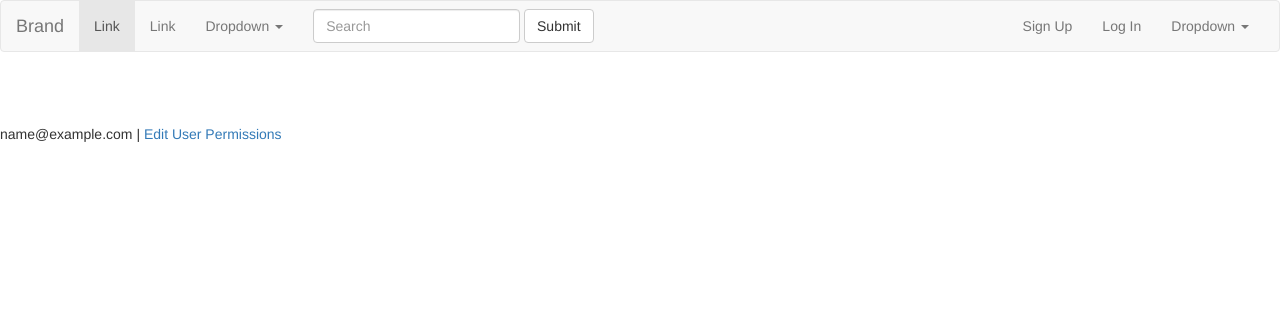
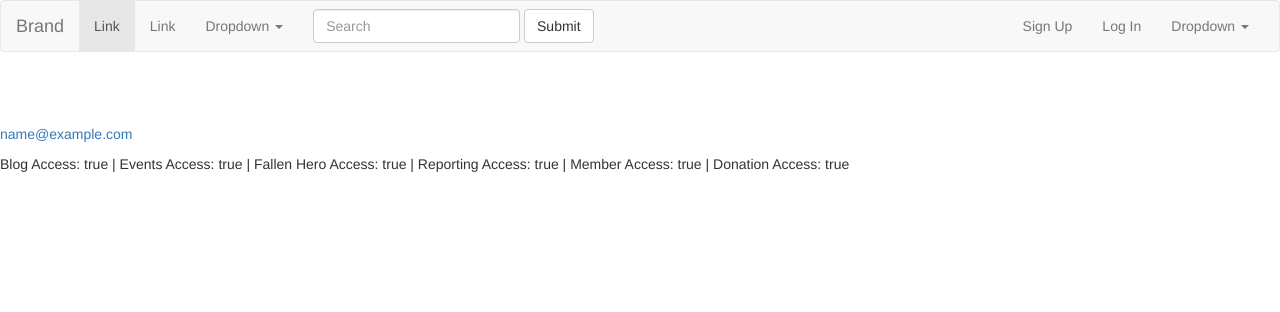
Before and after one commit to the-difference-engine/one-hundred-club, a Rails app: page /users in a window 1280 px wide. Shown: the top 312 px of the page. Run offline with Rails 7, Linux system fonts and the light colour scheme; tables that the repository leaves empty hold one stand-in row (values such as "Sample post"); style sheets or scripts are compiled from the project's sources; parts of the project's set-up code (start-up, migrations or seed data) failed here and were passed over; some libraries are stand-ins or nearby versions.

Commit message:
created update and edit methods and edit view for users

```diff
--- a/app/controllers/users_controller.rb
+++ b/app/controllers/users_controller.rb
@@ -8,4 +8,14 @@ class UsersController < ApplicationController
     @user = User.find_by(id: params[:id])
     render 'show.html.erb'
   end
+
+  def edit
+    @user = User.find_by(id: params[:id])
+    render 'edit.html.erb'
+  end
+
+  def update
+    @user = User.find_by(id: params[:id])
+    redirect_to '/users/#{@user.id}'
+  end
 end
--- /dev/null
+++ b/app/views/users/edit.html.erb
@@ -0,0 +1 @@
+edit.html.erb
--- a/app/views/users/index.html.erb
+++ b/app/views/users/index.html.erb
@@ -1,3 +1,8 @@
 <% @users.each do |user| %>
-  <p><%= user.email %> | <%= link_to "Edit User Permissions", "/users/#{user.id}", method: :get %></p>
+  <p><%= link_to "#{user.email}", "/users/#{user.id}", method: :get %></p>
+  <p>Blog Access: <%= user.blog_access %> |
+    Events Access: <%= user.events_access %> |
+    Fallen Hero Access: <%= user.fallen_hero_access %> |
+    Reporting Access: <%= user.reporting_access %> |
+    Member Access: <%= user.member_access %> | Donation Access: <%= user.donation_access %></p>
 <% end %>
--- a/config/routes.rb
+++ b/config/routes.rb
@@ -28,6 +28,7 @@ Rails.application.routes.draw do
   ##########################################################
   get '/users' => 'users#index'
   get '/users/:id' => 'users#show'
+
 
   # The priority is based upon order of creation: first created -> highest priority.
   # See how all your routes lay out with "rake routes".
```
